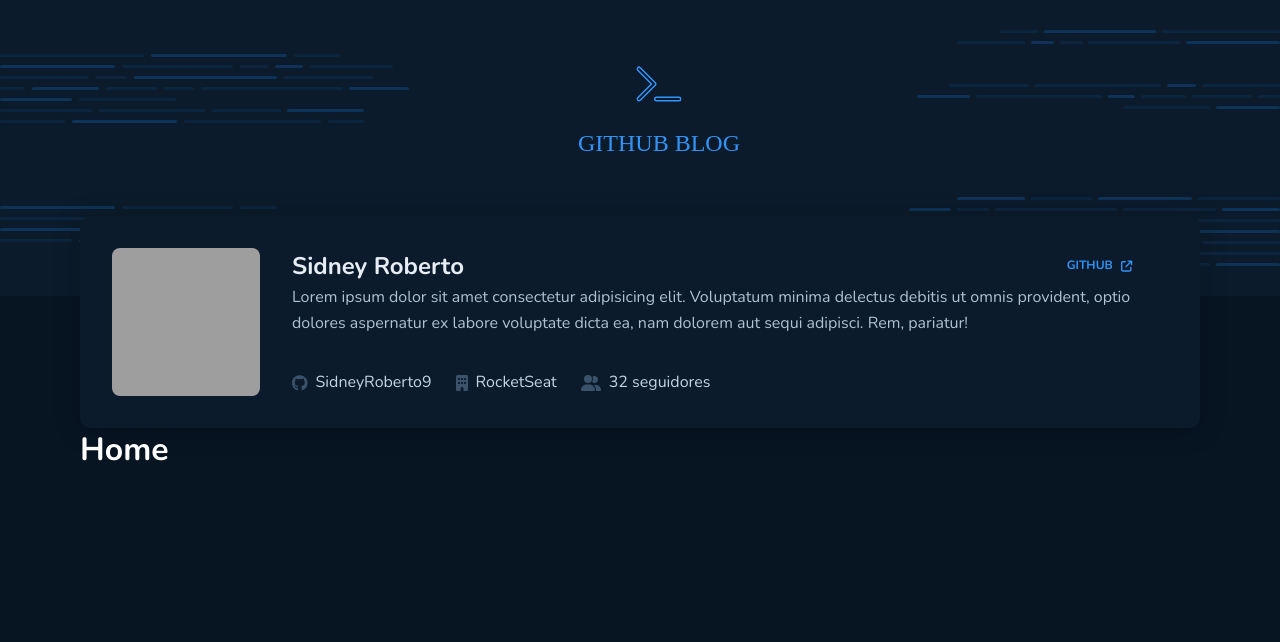
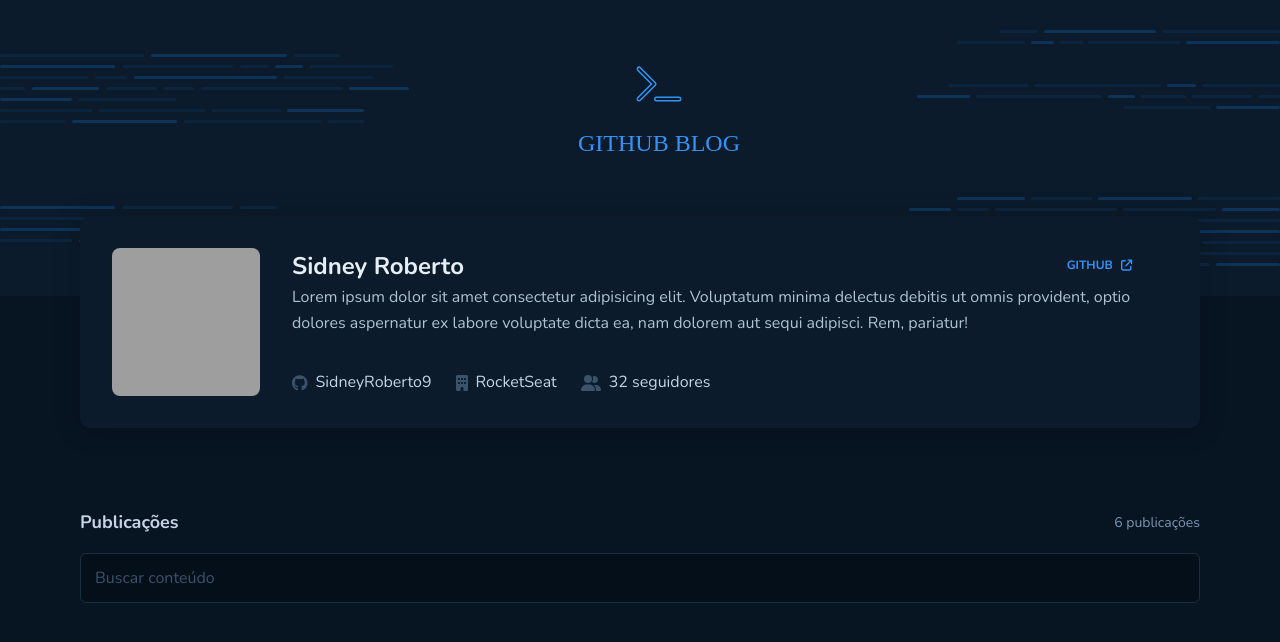
Before and after one commit to SidneyRoberto9/GithubBlog-Ignite, a React (Vite) app: page / in a window 1280 px wide. Shown: the top 642 px of the page. Built offline with nearby package versions, Linux system fonts and the light colour scheme; grey boxes are pictures that could not be loaded; a web font is replaced by a local one.

Commit message:
✨ feat: Create Search Component

```diff
--- a/src/pages/Home/components/MainCard/styles.ts
+++ b/src/pages/Home/components/MainCard/styles.ts
@@ -78,16 +78,20 @@ export const Link = styled.a`
   display: flex;
   align-items: center;
   gap: 0.5rem;
+  cursor: pointer;
 
   color: ${({ theme }) => theme['blue-light']};
 
   span {
     font: 700 0.75rem 'Nunito', sans-serif;
     line-height: 1.6;
-    cursor: pointer;
   }
 
   svg {
-    cursor: pointer;
+    margin-bottom: 0.135rem;
+  }
+
+  &:hover {
+    border-bottom: 1px solid ${({ theme }) => theme['blue-light']};
   }
 `
--- /dev/null
+++ b/src/pages/Home/components/Search/index.tsx
@@ -0,0 +1,14 @@
+import { SearchContainer } from "./styles";
+
+export function Search() {
+  return (
+    <SearchContainer>
+      <section>
+        <h1>Publicações</h1>
+        <p>6 publicações</p>
+      </section>
+
+      <input type="text" placeholder="Buscar conteúdo" />
+    </SearchContainer>
+  )
+}
--- /dev/null
+++ b/src/pages/Home/components/Search/styles.ts
@@ -0,0 +1,57 @@
+import styled from "styled-components";
+
+export const SearchContainer = styled.div`
+  width: 100%;
+
+  margin-top: 5rem;
+  display: flex;
+  flex-direction: column;
+  gap: 1rem;
+
+  h1 {
+    font: 700 1.125rem 'Nunito', sans-serif;
+    line-height: 1.6;
+    color: ${({ theme }) => theme['blue-150']};
+    text-align: left;
+  }
+
+  p {
+    font: 400 0.8755rem 'Nunito', sans-serif;
+    line-height: 1.6;
+    color: ${({ theme }) => theme['blue-300']};
+    text-align: right;
+  }
+
+  section {
+    width: 100%;
+
+    display: flex;
+    align-items: center;
+    justify-content: space-between;
+  }
+
+  input {
+    border: none;
+    outline: none;
+
+    width: 100%;
+    height: 50px;
+
+    padding: 1rem 0.875rem;
+    border-radius: 6px;
+    border: 1px solid ${({ theme }) => theme['blue-500']};
+    background-color: ${({ theme }) => theme['blue-900']};
+
+    font: 400 1rem 'Nunito', sans-serif;
+    line-height: 1.6;
+
+    &::placeholder {
+      color: ${({ theme }) => theme['blue-400']};
+    }
+
+    &:focus {
+      box-shadow: 0 0 0 1px ${({ theme }) => theme['blue-light']};
+      color: ${({ theme }) => theme['blue-200']};
+    }
+  }
+`
--- a/src/pages/Home/index.tsx
+++ b/src/pages/Home/index.tsx
@@ -1,11 +1,12 @@
 import { MainCard } from "./components/MainCard";
+import { Search } from "./components/Search";
 import { HomeContainer } from "./styles";
 
 export function Home() {
   return (
     <HomeContainer>
       <MainCard />
-      <h1>Home</h1>
+      <Search />
     </HomeContainer>
   )
 }
--- a/src/styles/global.ts
+++ b/src/styles/global.ts
@@ -5,12 +5,16 @@ export const GlobalStyles = createGlobalStyle`
         margin: 0;
         padding: 0;
         box-sizing: border-box;
-        pointer-events: none;
     }
 
     :focus {
         outline: none;
         box-shadow: 0 0 0 2px ${({ theme }) => theme['blue-light']};
+    }
+
+    img {
+        pointer-events: none;
+        user-select: none;
     }
 
     body {
```
